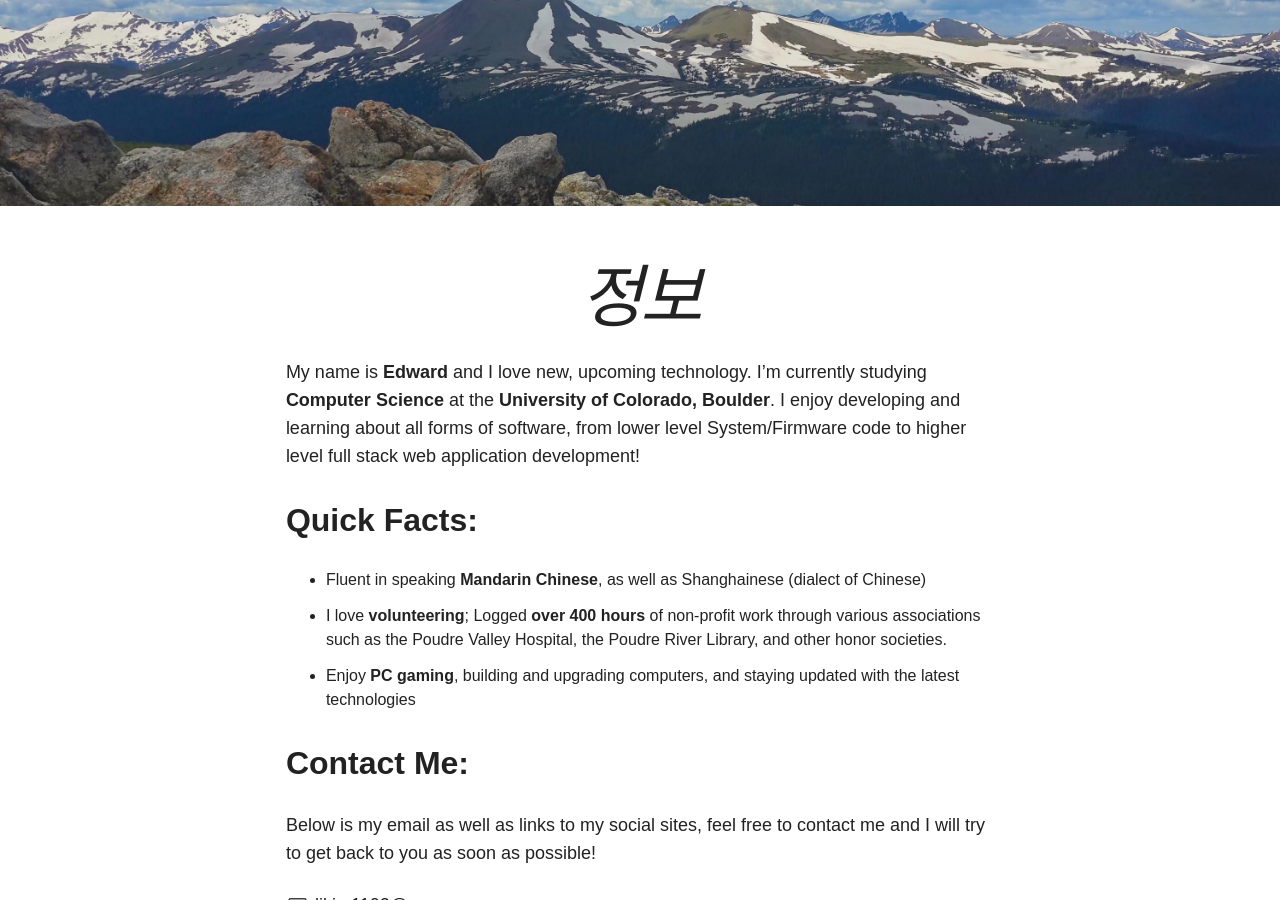
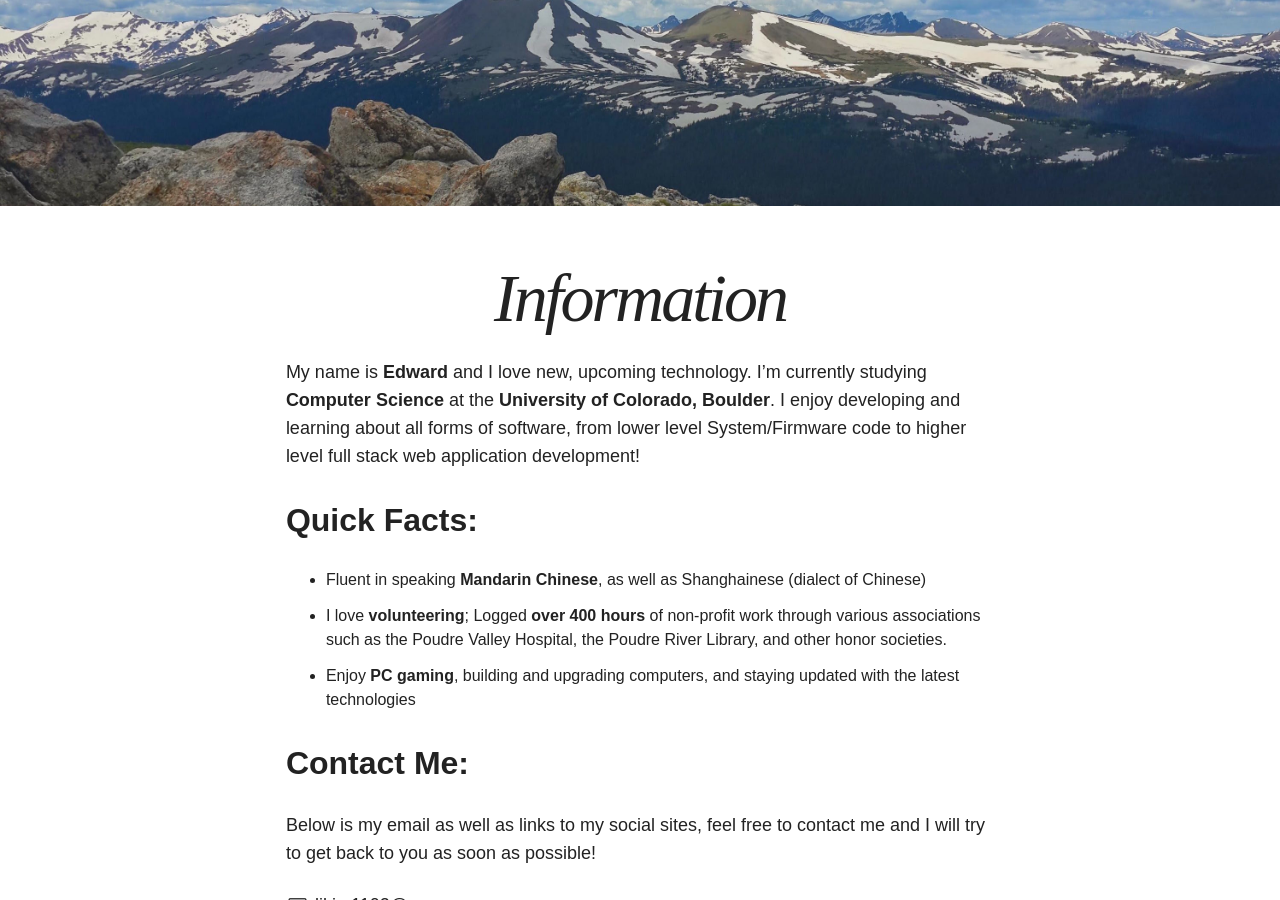
Before and after one commit to kimdj1234/kimdj1234.github.com, a Jekyll site: the page built from about/index.md, in a window 1280 px wide and 900 px high, scrolled down 334 px. Built offline with Jekyll 4.4.1, drawn with Linux system fonts in a browser that asks for light colours; nearby versions of some CDN libraries.

Commit message:
Update index.md

```diff
--- a/about/index.md
+++ b/about/index.md
@@ -1,6 +1,6 @@
 ---
 layout: page
-title: 정보
+title: Information
 excerpt: "So Simple is a responsive Jekyll theme for your words and images."
 modified: 2014-08-08T19:44:38.564948-04:00
 image:
```
